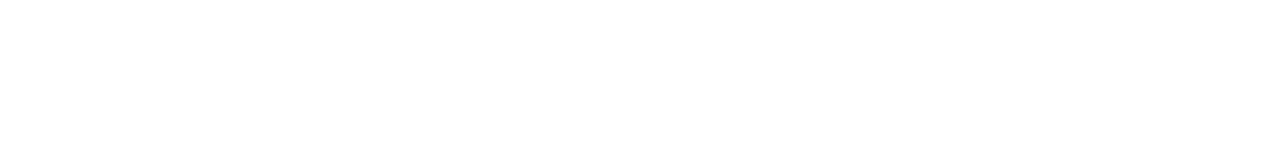
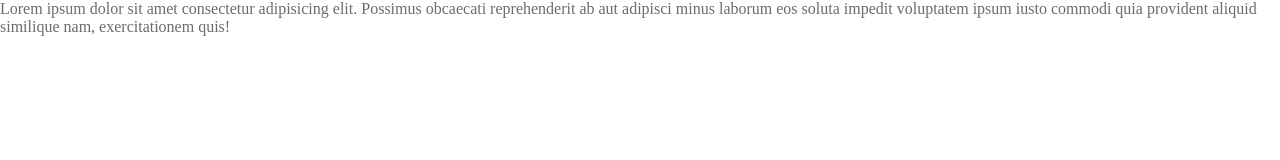
Before and after one commit to MarcosWimmer/Projeto-Travelgram, a plain HTML site: page index.html in a window 1280 px wide. Drawn offline with Linux system fonts and the light colour scheme.

Commit message:
:art: Initial style guide

```diff
--- a/index.html
+++ b/index.html
@@ -9,7 +9,9 @@
 </head>
 
 <body>
-
+    <p>Lorem ipsum dolor sit amet consectetur adipisicing elit. Possimus obcaecati reprehenderit ab aut adipisci minus
+        laborum eos soluta impedit voluptatem ipsum iusto commodi quia provident aliquid similique nam, exercitationem
+        quis!</p>
 </body>
 
 </html>
--- a/styles/global.css
+++ b/styles/global.css
@@ -3,3 +3,18 @@
     padding: 0;
     box-sizing: border-box;
 }
+
+:root {
+    --brand-color: #EF5F4C;
+    --background-color: #FFFFFF;
+    --surface-color: #F5F5F5;
+    --skeleton-color: #D9D9D9;
+    --shape-transparency: #ffffff8f;
+    --text-color-primary: #313131;
+    --text-color-secondary: #6C6C6C;
+}
+
+body {
+    color: var(--text-color-secondary);
+    background-color: var(--background-color);
+}
```
Also changed, not shown: assets/AirplaneTilt.svg (added), assets/Image 01.png (added), assets/Image 02.png (added), assets/Image 03.png (added), assets/Image 04.png (added), assets/Image 05.png (added), assets/Image 06.png (added), assets/Image 07.png (added), assets/Image 08.png (added), assets/Image 09.png (added), assets/Image 10.png (added), assets/Image 11.png (added), assets/Image.svg (added), assets/Logo.svg (added), 2 more files, 1 other file.
